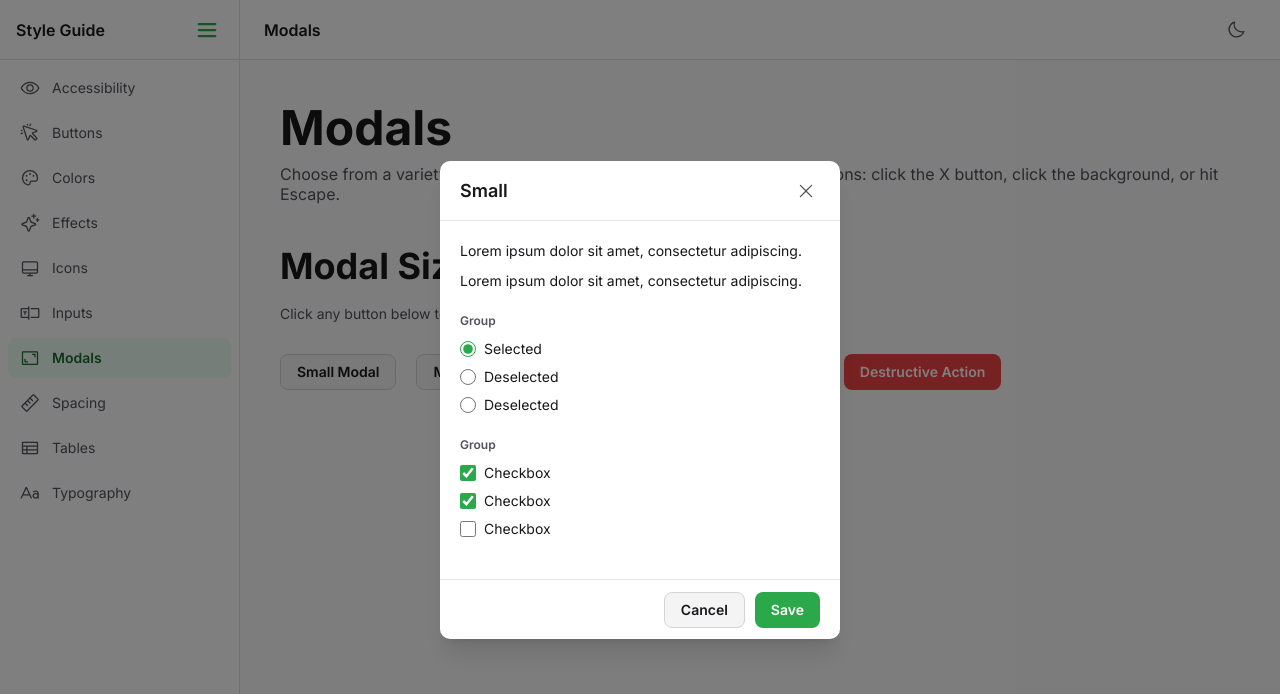
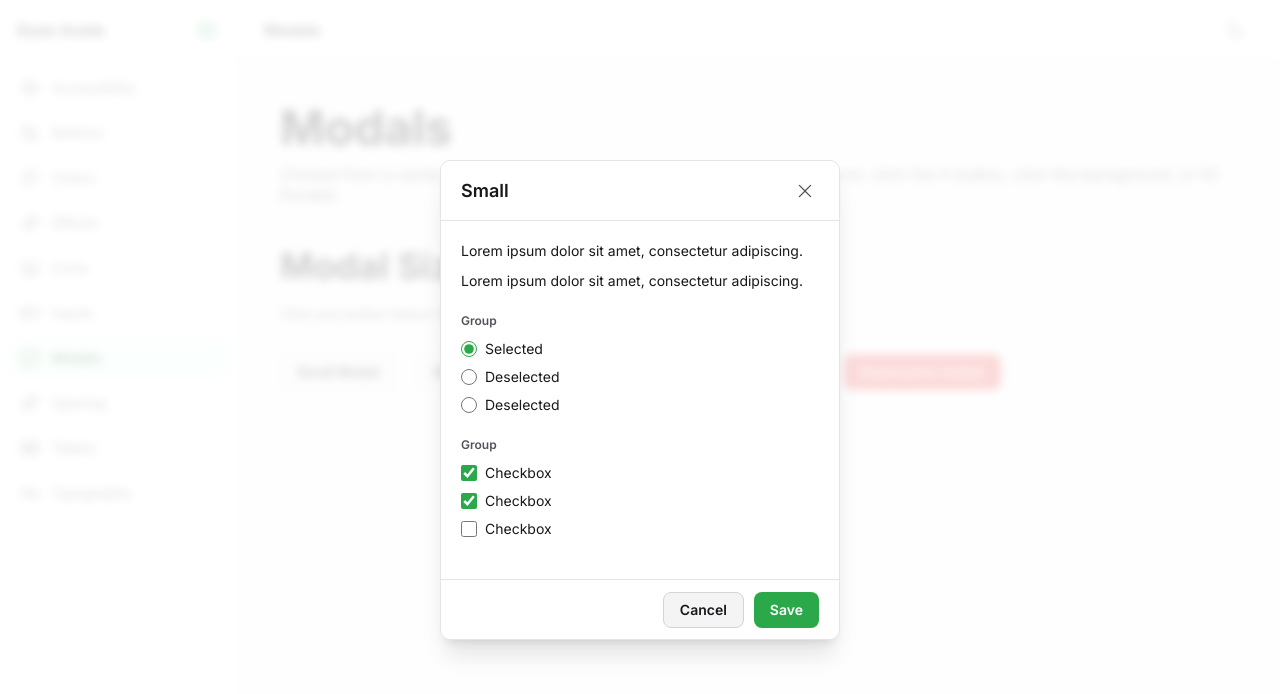
Before and after one commit to oceanclimb/style-guide, a Next.js app: page /modals in a window 1280 px wide. Both pictures are taken after a click on the button "Small Modal". Shown: the top 694 px of the page. Built offline with nearby package versions, Linux system fonts and the light colour scheme.

Commit message:
Modal Style Updates

```diff
--- a/app/globals.css
+++ b/app/globals.css
@@ -155,6 +155,9 @@
 
   /* Data Display */
   --row-hover-bg: var(--green-50);
+
+  /* Overlays */
+  --modal-overlay: rgba(255, 255, 255, 0.8);
 }
 
 /* ============================================
@@ -213,6 +216,9 @@
 
   /* Data Display */
   --row-hover-bg: var(--green-950);
+
+  /* Overlays */
+  --modal-overlay: rgba(0, 0, 0, 0.5);
 }
 
 /* ============================================
--- a/app/modals/page.tsx
+++ b/app/modals/page.tsx
@@ -483,7 +483,9 @@ export default function ModalsPage() {
                         left: 0,
                         right: 0,
                         bottom: 0,
-                        backgroundColor: "rgba(0, 0, 0, 0.5)",
+                        backgroundColor: "var(--modal-overlay)",
+                        backdropFilter: "blur(5px)",
+                        WebkitBackdropFilter: "blur(5px)",
                         display: "flex",
                         alignItems: "center",
                         justifyContent: "center",
@@ -505,6 +507,7 @@ export default function ModalsPage() {
                             flexDirection: "column",
                             overflow: "hidden",
                             position: "relative",
+                            border: "1px solid var(--border-default)",
                         }}
                     >
                         {/* Modal Header */}
```
